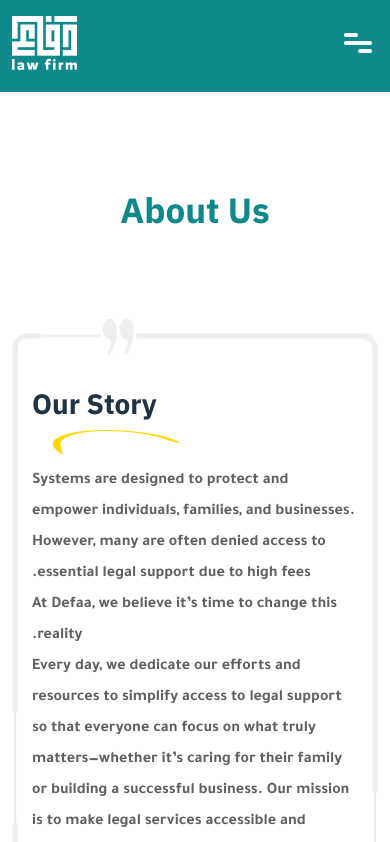
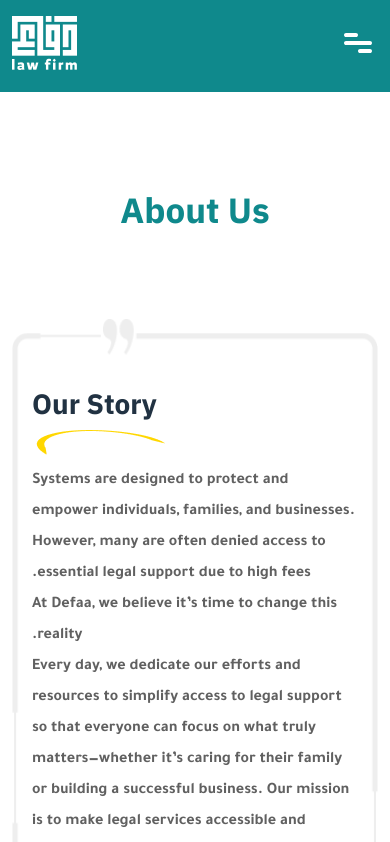
Before and after one commit to goutamray/law-firm, a plain HTML site: page about.html in a window 390 px wide. Shown: the top 842 px of the page. Drawn offline with Linux system fonts and the light colour scheme.

Commit message:
code-updated

```diff
--- a/assets/css/style.css
+++ b/assets/css/style.css
@@ -3882,6 +3882,6 @@ li.no-list-style {
 }
 @media (max-width: 400px) {
   .about-pageContent img {
-    right: 54%;
-  }
-}
+    right: 59%;
+  }
+}
```
